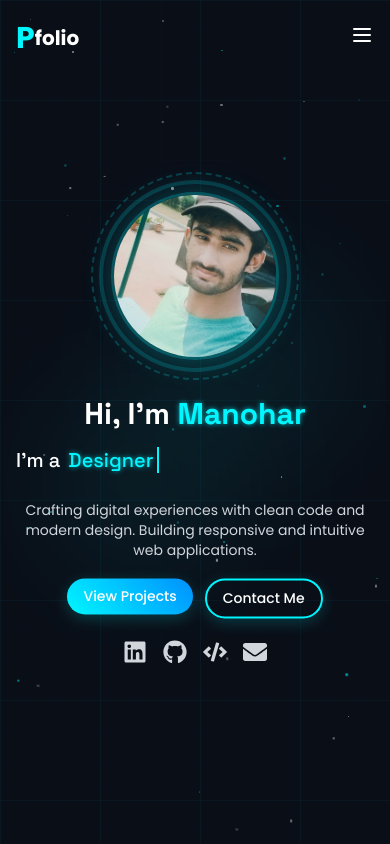
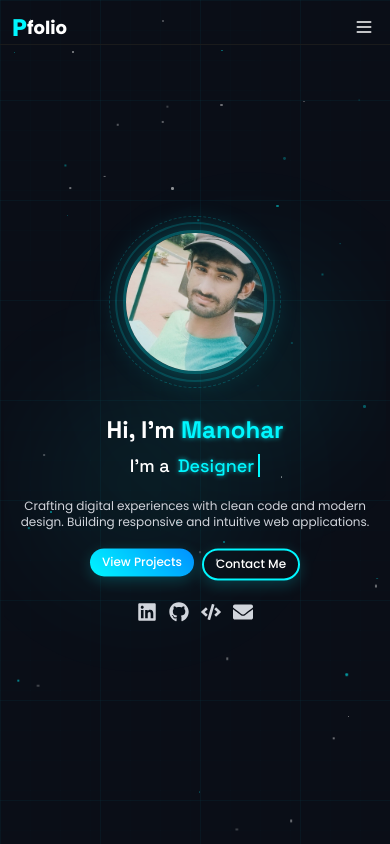
Before and after one commit to manoharreddy44/portfolio, a React (Vite) app: page / in a window 390 px wide. Shown: the top 844 px of the page. Built offline with nearby package versions, Linux system fonts and the light colour scheme.

Commit message:
mobile view added

```diff
--- a/src/components/sections/Contact.jsx
+++ b/src/components/sections/Contact.jsx
@@ -18,8 +18,8 @@ const Contact = () => {
     {
       icon: <FaPhone className="text-green-500" />,
       title: 'Phone',
-      content: '+91 9876543210', // Replace with your actual phone number
-      link: 'tel:+919876543210', // Replace with your actual phone number
+      content: '+91 9392533640', // Replace with your actual phone number
+      link: 'tel:+919392533640', // Replace with your actual phone number
     },
     {
       icon: <FaEnvelope className="text-blue-500" />,
--- a/src/components/sections/Hero.jsx
+++ b/src/components/sections/Hero.jsx
@@ -146,16 +146,16 @@ const Hero = () => {
   ];
 
   return (
-    <section id="hero" className="min-h-screen flex items-center justify-center relative overflow-hidden px-1 py-10">
+    <section id="hero" className="min-h-screen flex items-center justify-center relative overflow-hidden px-2 sm:px-4 py-16 sm:py-20">
       {/* Floating dots background */}
       <div ref={dotsContainerRef} className="dots-bg"></div>
 
       {/* Background glow effects */}
-      <div className="hero-glow top-1/4 left-1/4 opacity-20"></div>
-      <div className="hero-glow bottom-1/4 right-1/4 opacity-10"></div>
+      <div className="hero-glow top-1/4 left-1/4 opacity-10 sm:opacity-20"></div>
+      <div className="hero-glow bottom-1/4 right-1/4 opacity-5 sm:opacity-10"></div>
 
       <div className="max-w-6xl mx-auto px-2 relative z-10">
-        <div className="flex flex-col md:flex-row items-center md:items-start justify-center gap-6 md:gap-10">
+        <div className="flex flex-col md:flex-row items-center md:items-start justify-center gap-8 md:gap-10">
           {/* Profile Image - Left side */}
           <motion.div
             initial={{ opacity: 0, scale: 0.8 }}
@@ -163,19 +163,19 @@ const Hero = () => {
             transition={{ duration: 0.8 }}
             className="md:w-2/5 flex justify-center"
           >
-            <div className="relative w-48 h-48 md:w-64 md:h-64">
+            <div className="relative w-40 h-40 sm:w-48 sm:h-48 md:w-64 md:h-64">
               {/* Circle border */}
-              <div className="absolute inset-0 rounded-full border-4 border-[var(--main-color)]/30 animate-pulse"></div>
+              <div className="absolute inset-0 rounded-full border-2 sm:border-4 border-[var(--main-color)]/30 animate-pulse"></div>
 
               {/* Rotating circle */}
               <motion.div
-                className="absolute inset-[-8px] rounded-full border-2 border-dashed border-[var(--main-color)]/20"
+                className="absolute inset-[-6px] sm:inset-[-8px] rounded-full border-[1px] sm:border-2 border-dashed border-[var(--main-color)]/20"
                 animate={{ rotate: 360 }}
                 transition={{ duration: 20, repeat: Infinity, ease: "linear" }}
               ></motion.div>
 
               {/* Profile image */}
-              <div className="absolute inset-3 rounded-full overflow-hidden profile-image flex items-center justify-center">
+              <div className="absolute inset-2 sm:inset-3 rounded-full overflow-hidden profile-image flex items-center justify-center">
                 <img
                   src="/images/profile.jpg"
                   alt="Manohar's Profile"
@@ -195,16 +195,16 @@ const Hero = () => {
           >
             <motion.h2
               variants={item}
-              className="text-3xl md:text-4xl font-bold mb-1"
+              className="text-2xl sm:text-3xl md:text-4xl font-bold mb-1"
             >
               Hi, I'm <span className="neon-text">Manohar</span>
             </motion.h2>
 
             <motion.div
               variants={item}
-              className="h-12 flex items-center mb-4"
+              className="h-8 sm:h-12 flex items-center justify-center md:justify-start mb-4"
             >
-              <h3 className="text-xl md:text-2xl font-medium">
+              <h3 className="text-lg sm:text-xl md:text-2xl font-medium">
                 <span className="mr-2">I'm a</span>
                 <span className="neon-text relative">
                   {displayText}
@@ -215,7 +215,7 @@ const Hero = () => {
 
             <motion.p
               variants={item}
-              className="text-gray-300 mb-6 text-sm md:text-base"
+              className="text-gray-300 mb-6 text-xs sm:text-sm md:text-base max-w-md mx-auto md:mx-0"
             >
               Crafting digital experiences with clean code and modern design.
               Building responsive and intuitive web applications.
@@ -223,7 +223,7 @@ const Hero = () => {
 
             <motion.div
               variants={item}
-              className="flex flex-wrap gap-3 justify-center md:justify-start mb-4"
+              className="flex flex-wrap gap-2 sm:gap-3 justify-center md:justify-start mb-4"
             >
               <motion.div animate={floatingAnimation} className="inline-block">
                 <Link
@@ -232,7 +232,7 @@ const Hero = () => {
                   smooth={true}
                   offset={-70}
                   duration={500}
-                  className="gradient-bg text-white font-medium py-2 px-4 text-sm rounded-full btn-effect relative overflow-hidden inline-flex items-center hover:scale-105 hover:shadow-lg transition-all cursor-pointer"
+                  className="gradient-bg text-white font-medium py-1.5 sm:py-2 px-3 sm:px-4 text-xs sm:text-sm rounded-full btn-effect relative overflow-hidden inline-flex items-center hover:scale-105 hover:shadow-lg transition-all cursor-pointer"
                 >
                   View Projects
                 </Link>
@@ -245,14 +245,14 @@ const Hero = () => {
                   smooth={true}
                   offset={-70}
                   duration={500}
-                  className="border-2 border-[var(--main-color)] text-white font-medium py-2 px-4 text-sm rounded-full btn-effect relative overflow-hidden inline-flex items-center hover:bg-[var(--main-color)]/10 transition-all hover:scale-105 hover:shadow-lg cursor-pointer"
+                  className="border-2 border-[var(--main-color)] text-white font-medium py-1.5 sm:py-2 px-3 sm:px-4 text-xs sm:text-sm rounded-full btn-effect relative overflow-hidden inline-flex items-center hover:bg-[var(--main-color)]/10 transition-all hover:scale-105 hover:shadow-lg cursor-pointer"
                 >
                   Contact Me
                 </Link>
               </motion.div>
             </motion.div>
 
-            <motion.div variants={item} className="flex justify-center md:justify-start space-x-4 mt-4">
+            <motion.div variants={item} className="flex justify-center md:justify-start space-x-3 sm:space-x-4 mt-4">
               {socialLinks.map((link) => (
                 <a
                   key={link.name}
@@ -262,7 +262,7 @@ const Hero = () => {
                   className="text-gray-300 hover:text-[var(--main-color)] transition-colors hover-float"
                   aria-label={link.name}
                 >
-                  {link.icon}
+                  {React.cloneElement(link.icon, { className: "w-5 h-5 sm:w-6 sm:h-6" })}
                 </a>
               ))}
             </motion.div>
--- a/src/components/ui/Navbar.jsx
+++ b/src/components/ui/Navbar.jsx
@@ -2,6 +2,7 @@ import React, { useState, useEffect } from 'react';
 import { Link } from 'react-scroll';
 import { FaLinkedin, FaGithub, FaEnvelope } from 'react-icons/fa';
 import { BiCodeAlt } from 'react-icons/bi';
+import { motion } from 'framer-motion';
 
 const Navbar = () => {
   const [isOpen, setIsOpen] = useState(false);
@@ -54,10 +55,10 @@ const Navbar = () => {
   return (
     <nav className={`fixed w-full z-50 transition-all duration-300 ${
       scrolled
-        ? 'backdrop-blur-md bg-black/50 py-3'
-        : 'bg-transparent py-5'
+        ? 'backdrop-blur-md bg-black/50 py-2 sm:py-3'
+        : 'bg-transparent py-3 sm:py-5'
     }`}>
-      <div className="max-w-7xl mx-auto px-4 sm:px-6 lg:px-8">
+      <div className="max-w-7xl mx-auto px-3 sm:px-4 lg:px-8">
         <div className="flex justify-between items-center">
           <div className="flex-shrink-0 flex items-center">
             <Link
@@ -66,14 +67,14 @@ const Navbar = () => {
               smooth={true}
               offset={-70}
               duration={500}
-              className="text-2xl font-bold cursor-pointer flex items-center"
+              className="text-xl sm:text-2xl font-bold cursor-pointer flex items-center"
             >
-              <span className="text-[#00f7ff] text-3xl">P</span>
-              <span className="text-white text-xl">folio</span>
+              <span className="text-[#00f7ff] text-2xl sm:text-3xl">P</span>
+              <span className="text-white text-lg sm:text-xl">folio</span>
             </Link>
           </div>
-          <div className="hidden md:flex items-center justify-center flex-1 px-16">
-            <div className="flex space-x-8">
+          <div className="hidden md:flex items-center justify-center flex-1 px-8 lg:px-16">
+            <div className="flex space-x-6 lg:space-x-8">
               {navLinks.map((link) => (
                 <Link
                   key={link.name}
@@ -107,17 +108,23 @@ const Navbar = () => {
           <div className="md:hidden">
             <button
               onClick={() => setIsOpen(!isOpen)}
-              className="text-white hover:text-[#00f7ff] transition-colors"
+              className="text-white hover:text-[#00f7ff] transition-colors p-1"
+              aria-label="Toggle menu"
             >
-              <svg className="h-6 w-6" fill="none" viewBox="0 0 24 24" stroke="currentColor">
-                <path strokeLinecap="round" strokeLinejoin="round" strokeWidth={2} d="M4 6h16M4 12h16M4 18h16" />
+              <svg className="h-5 w-5" fill="none" viewBox="0 0 24 24" stroke="currentColor">
+                <path strokeLinecap="round" strokeLinejoin="round" strokeWidth={2} d={isOpen ? "M6 18L18 6M6 6l12 12" : "M4 6h16M4 12h16M4 18h16"} />
               </svg>
             </button>
           </div>
         </div>
       </div>
-      <div className={`md:hidden transition-all duration-300 ease-in-out overflow-hidden ${isOpen ? 'max-h-96' : 'max-h-0'}`}>
-        <div className="px-2 pt-2 pb-3 space-y-1 bg-black/50 backdrop-blur-md mt-2">
+      <motion.div
+        initial={false}
+        animate={{ height: isOpen ? 'auto' : 0 }}
+        transition={{ duration: 0.3 }}
+        className="md:hidden overflow-hidden bg-black/90 backdrop-blur-md border-t border-white/10"
+      >
+        <div className="px-3 py-2 space-y-1">
           {navLinks.map((link) => (
             <Link
               key={link.name}
@@ -126,14 +133,14 @@ const Navbar = () => {
               smooth={true}
               offset={-70}
               duration={500}
-              className="block px-3 py-2 text-base font-medium text-white hover:text-[#00f7ff] transition-colors"
+              className="block px-3 py-2 text-sm font-medium text-white hover:text-[#00f7ff] transition-colors"
               activeClass="text-[#00f7ff]"
               onClick={() => setIsOpen(false)}
             >
               {link.name}
             </Link>
           ))}
-          <div className="flex space-x-4 px-3 py-2">
+          <div className="flex space-x-4 px-3 py-2 border-t border-white/10 mt-2">
             {socialLinks.map((link) => (
               <a
                 key={link.name}
@@ -143,12 +150,12 @@ const Navbar = () => {
                 className="text-white hover:text-[#00f7ff] transition-colors"
                 aria-label={link.name}
               >
-                {link.icon}
+                {React.cloneElement(link.icon, { className: "w-5 h-5" })}
               </a>
             ))}
           </div>
         </div>
-      </div>
+      </motion.div>
     </nav>
   );
 };
```
Also changed, not shown: src/components/sections/Projects.jsx (+20 -20 lines).
